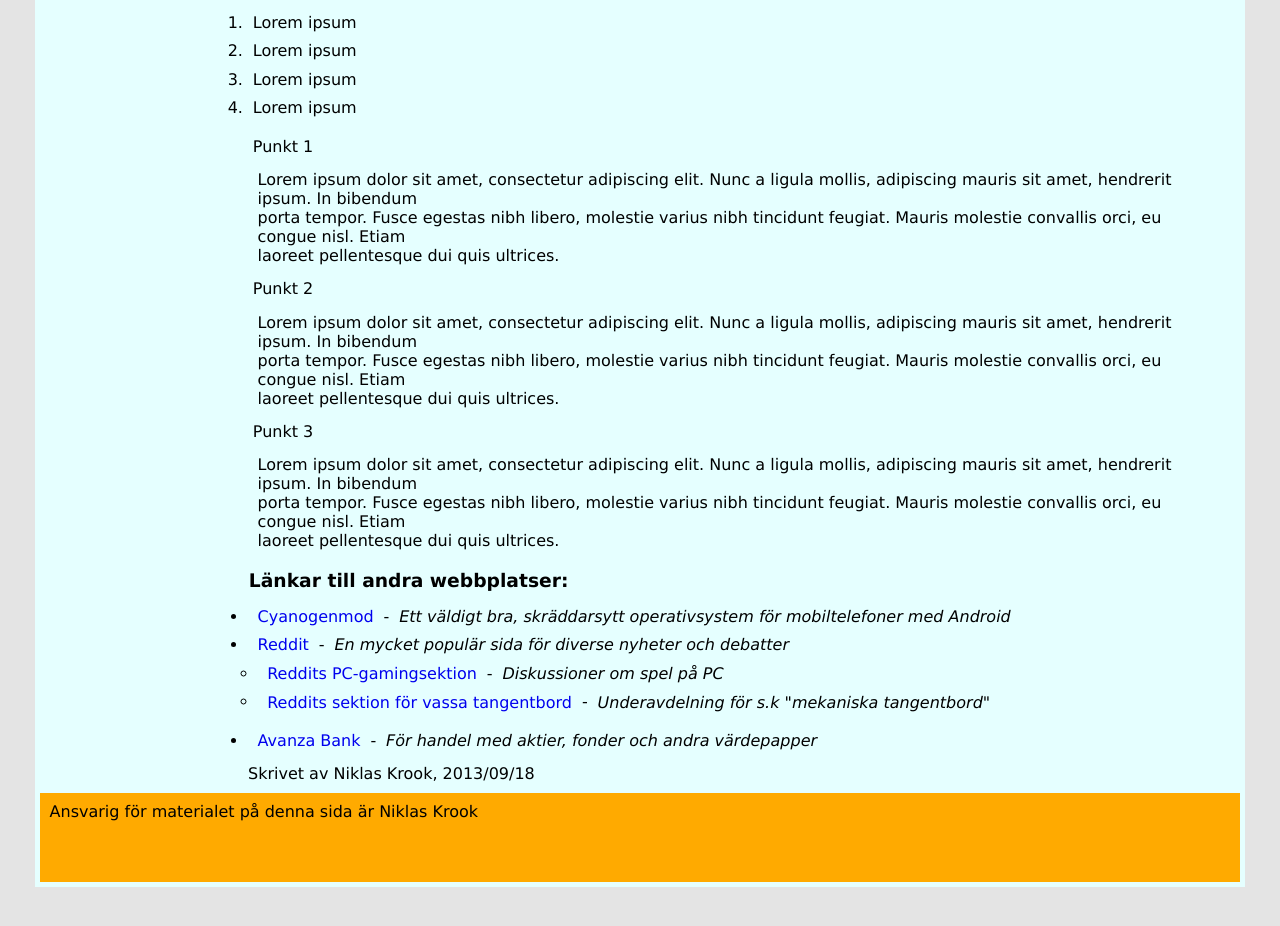
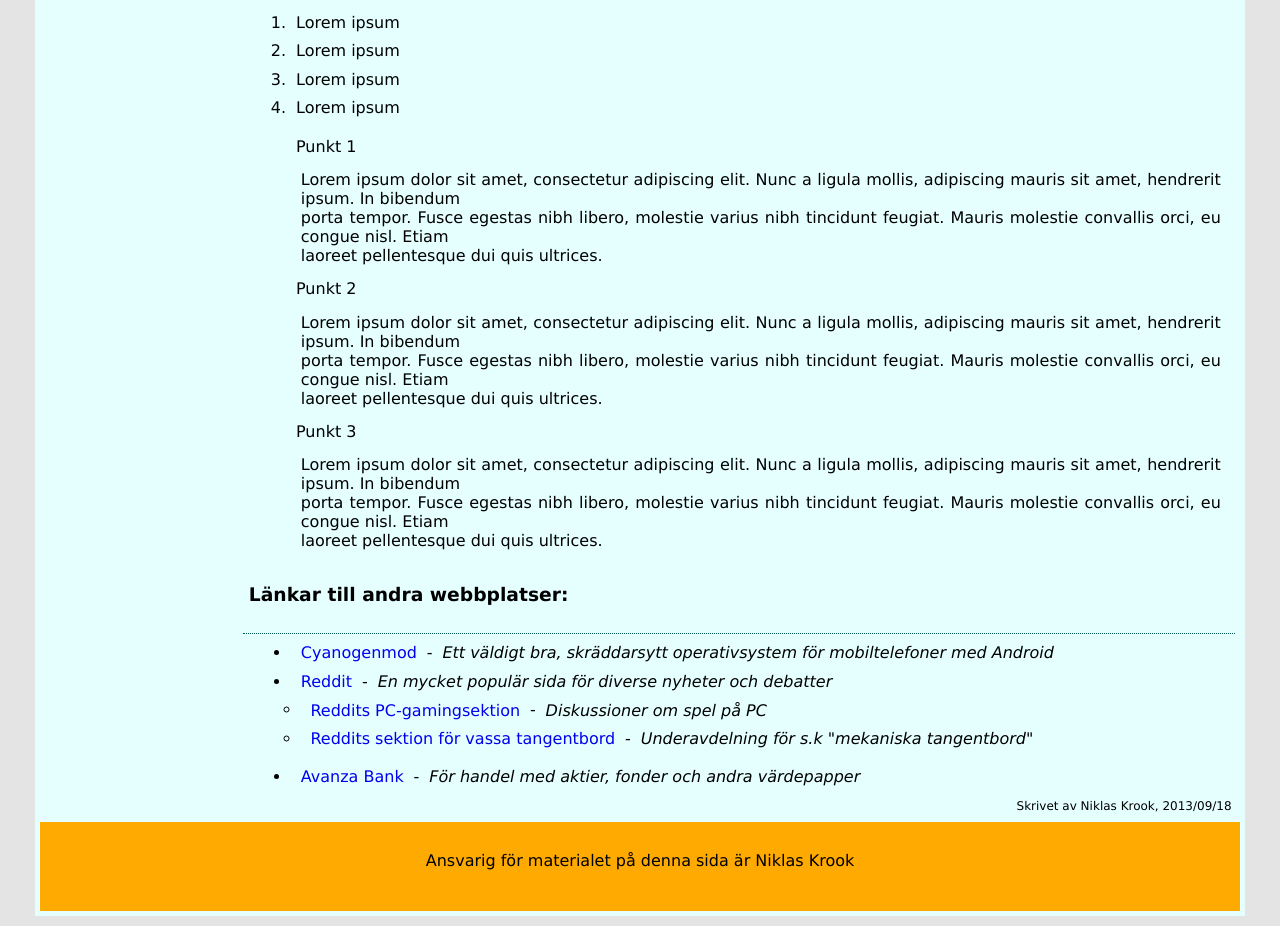
Before and after one commit to nk222ch/1IK415-Laborationer--Labb-2-och-Fr-, a plain HTML site: page pages/presentation.html in a window 1280 px wide. Shown: the part 1415-2341 px from the top of the page. Before the commit the page ends 2312 px from the top, so only its background shows below. Drawn offline with Linux system fonts and the light colour scheme.

Commit message:
Fixade sidans typografi och andra detaljer.

```diff
--- a/css/style.css
+++ b/css/style.css
@@ -40,6 +40,13 @@ a:link {
     background: #FFAA00;
 }
 
+#bigheadline {
+    position: relative;
+    left: 12em;
+    top: 7em;
+    font-size: 250%;
+}
+
 /******** Navbar *******************/
 
 #navbar {
@@ -76,6 +83,27 @@ a:link {
     padding-left: 0.3em;
 }
 
+.marginleft {
+    padding-left: 3em;
+}
+
+#content h2, h3 {
+    padding-bottom: 1.5em;
+    padding-top: 1em;
+    border-bottom-style: dotted;
+    border-width: 1px;
+    border-color: #005E5E;
+}
+
+#content p {
+    text-align: justify;
+}
+
+.signature {
+    font-size: 75%;
+    float: right;
+}
+
 /******** Footer *******************/
 
 #footer {
@@ -83,3 +111,10 @@ a:link {
     height: 5em;
     clear: both;
 }
+
+#footer p {
+    text-align: center;
+    margin: 0;
+    padding-top: 1.5em;
+    padding-bottom: 3em;
+}
--- a/pages/presentation.html
+++ b/pages/presentation.html
@@ -36,14 +36,14 @@
 
             <div id="content">
 
-                <ol>
+                <ol class="marginleft">
                     <li>Lorem ipsum</li>
                     <li>Lorem ipsum</li>
                     <li>Lorem ipsum</li>
                     <li>Lorem ipsum</li>
                 </ol>
 
-                <dl>
+                <dl class="marginleft">
                 <dt>Punkt 1</dt>
                     <dd>
                         <p>
@@ -69,7 +69,7 @@
 
                 <h3>Länkar till andra webbplatser:</h3>
 
-                <ul>
+                <ul class="marginleft">
                     <li><a href="http://www.cyanogenmod.org/about">Cyanogenmod</a> - <i>Ett väldigt bra, skräddarsytt operativsystem för mobiltelefoner med Android</i></li>
                     <li><a href="http://www.reddit.com">Reddit</a> - <i>En mycket populär sida för diverse nyheter och debatter</i>
                         <ul>
@@ -80,7 +80,7 @@
                     <li><a href="https://www.avanza.se/logga-in">Avanza Bank</a> - <i>För handel med aktier, fonder och andra värdepapper</i></li>
                 </ul>
 
-            <p>
+            <p class="signature">
                 Skrivet av Niklas Krook, 2013/09/18
             </p>
 
```
Also changed, not shown: index.html (+3 -6 lines), pages/laborationer.html (+3 -3 lines), css/pics/HeaderBanner.jpg (added).
